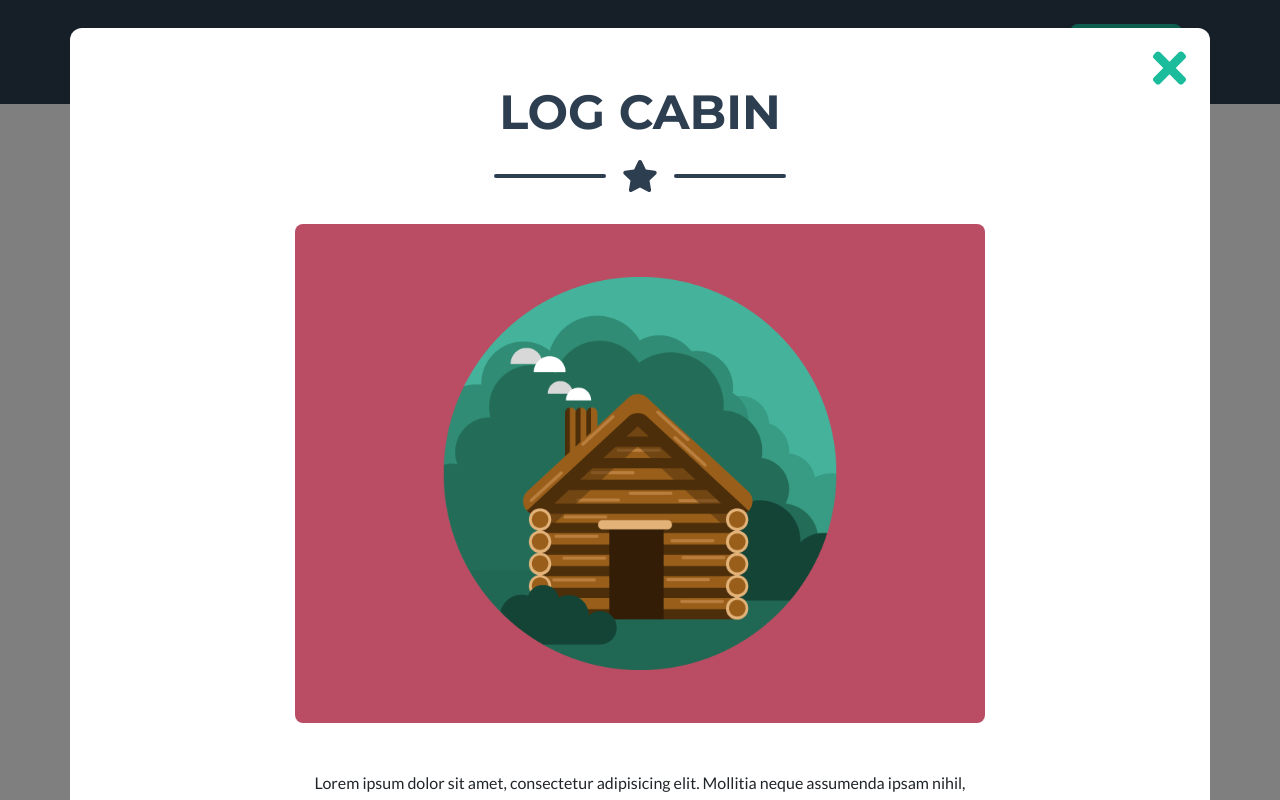
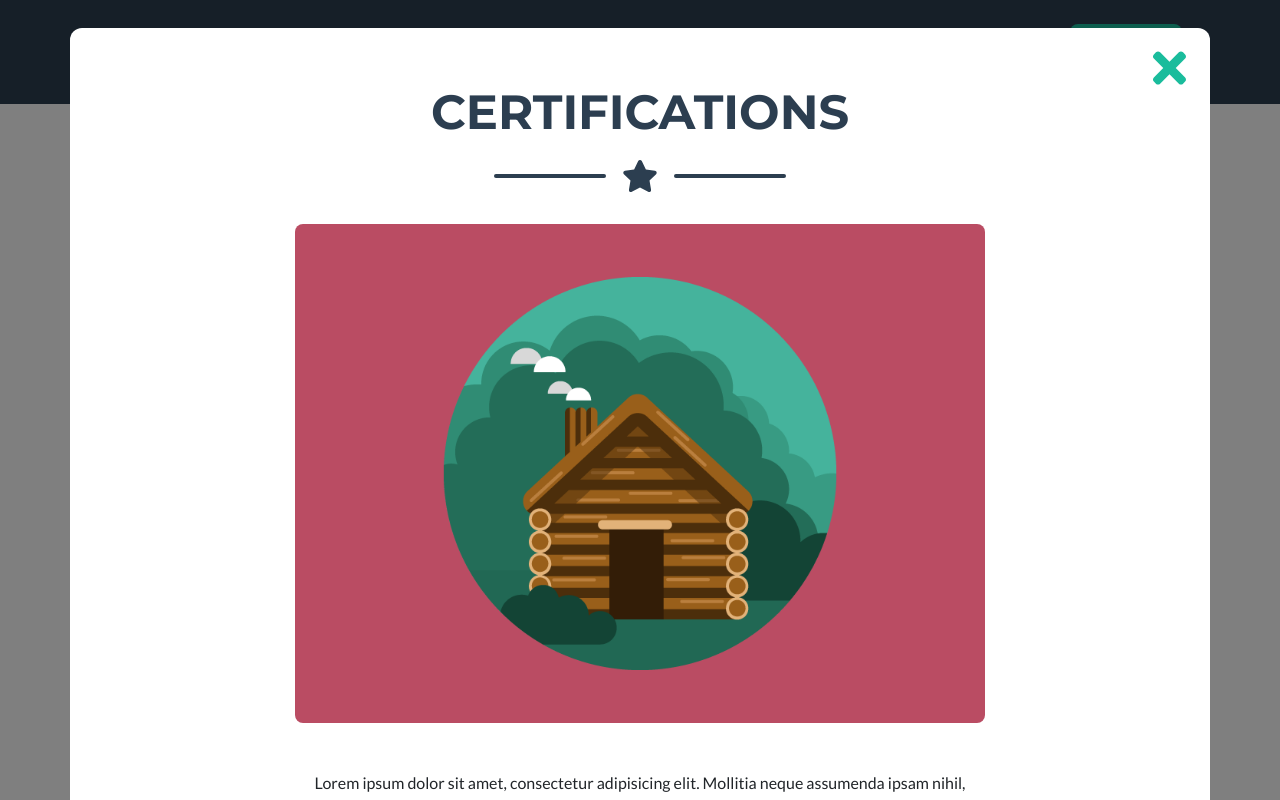
Before and after one commit to ReapershadowX/Website, a plain HTML site: page index.html in a window 1280 px wide. Both pictures are taken after a click on the element 260 px from the left and 1130 px from the top of the page. Shown: the part 730-1530 px from the top of the page. Drawn offline with nearby package versions, Linux system fonts and the light colour scheme.

Commit message:
Update index.html

```diff
--- a/index.html
+++ b/index.html
@@ -242,7 +242,7 @@
                             <div class="row justify-content-center">
                                 <div class="col-lg-8">
                                     <!-- Portfolio Modal - Title-->
-                                    <h2 class="portfolio-modal-title text-secondary text-uppercase mb-0" id="portfolioModal1Label">Log Cabin</h2>
+                                    <h2 class="portfolio-modal-title text-secondary text-uppercase mb-0" id="portfolioModal1Label">Certifications</h2>
                                     <!-- Icon Divider-->
                                     <div class="divider-custom">
                                         <div class="divider-custom-line"></div>
```
